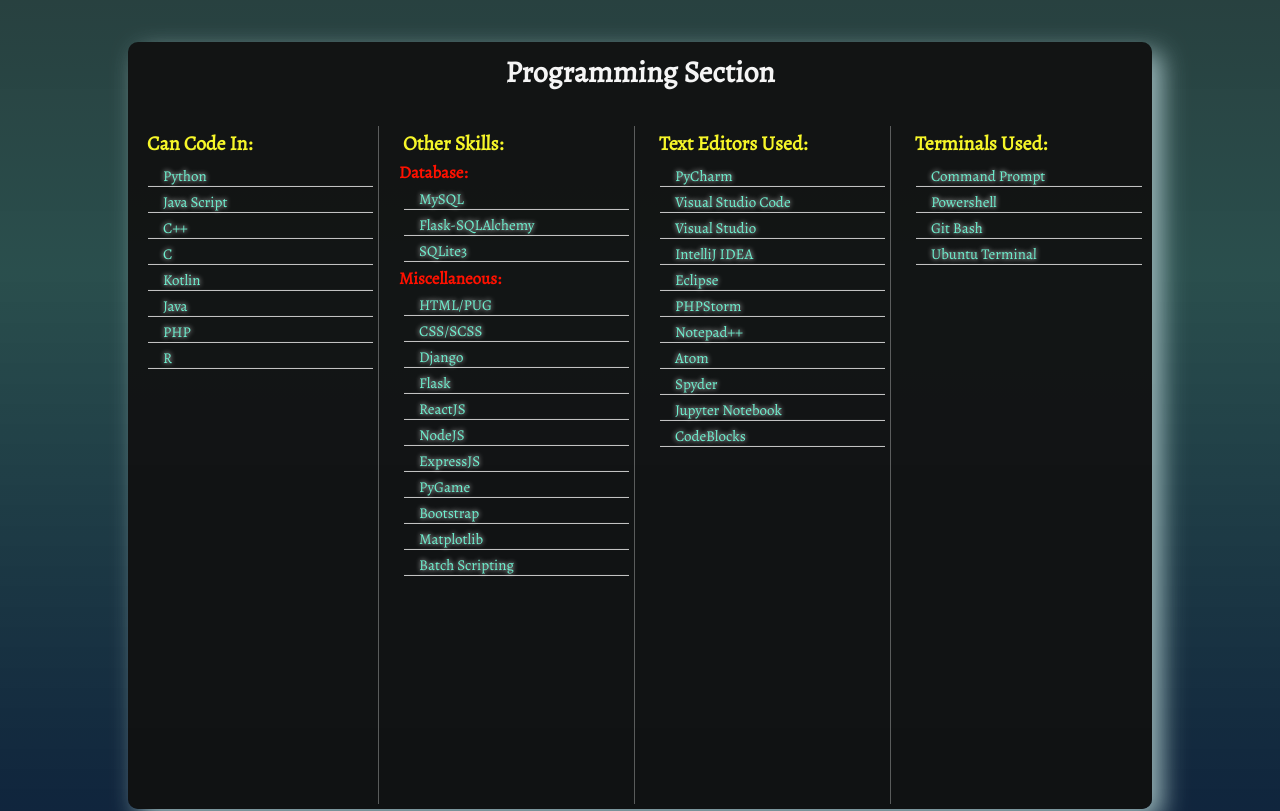
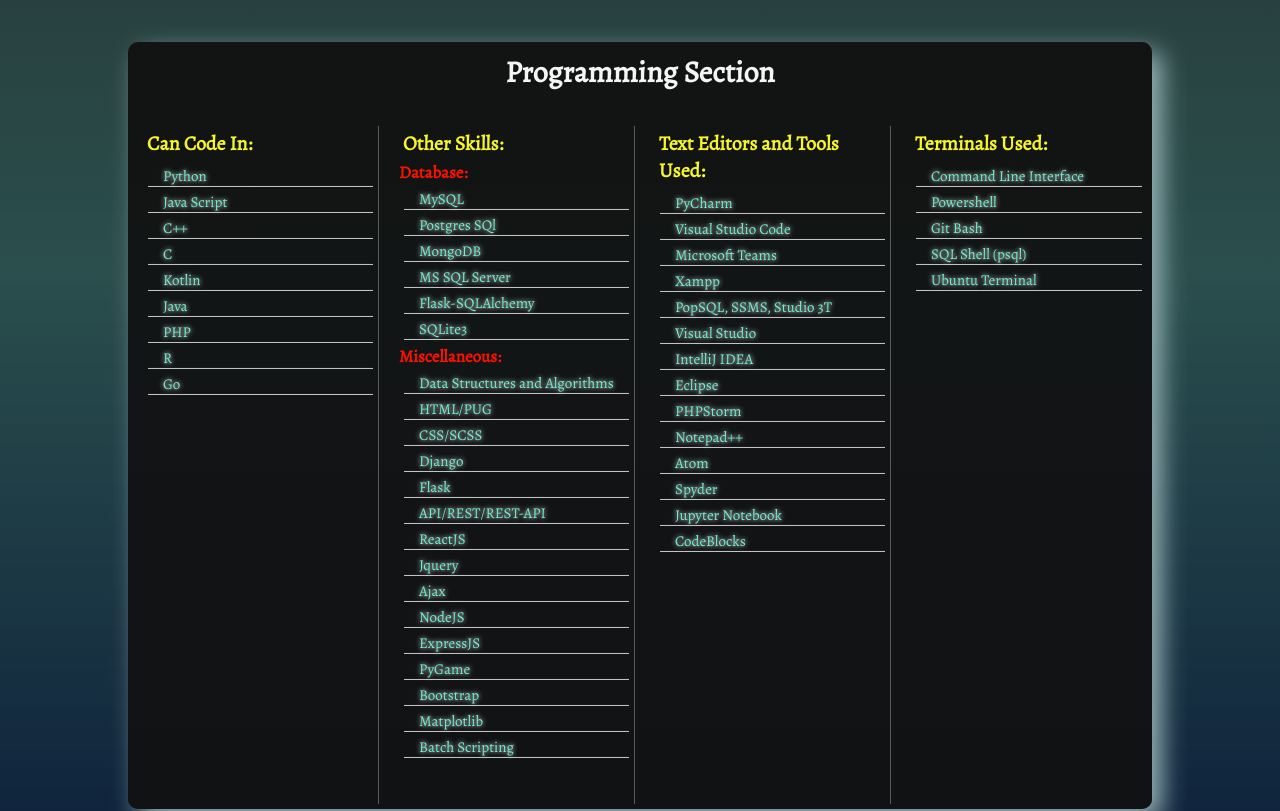
Before and after one commit to Sahil-k1509/portfolio, a plain HTML site: page index.html in a window 1280 px wide. Shown: the part 1380-2191 px from the top of the page. Drawn offline with nearby package versions, Linux system fonts and the light colour scheme.

Commit message:
Added more skills in coding section
Also, added js code to check height width of particular device

```diff
--- a/index.html
+++ b/index.html
@@ -74,6 +74,7 @@
                         <li class="language">Java</li>
                         <li class="language">PHP</li>
                         <li class="language">R</li>
+                        <li class="language">Go</li>
                     </ul>
                 </div>
                 <div class="additionals">
@@ -82,16 +83,23 @@
                         <h4>Database:</h4>
                         <ul>
                             <li class="database">MySQL</li>
+                            <li class="database">Postgres SQl</li>
+                            <li class="database">MongoDB</li>
+                            <li class="database">MS SQL Server</li>
                             <li class="database">Flask-SQLAlchemy</li>
                             <li class="database">SQLite3</li>
                         </ul>
                         <h4>Miscellaneous: </h4>
                         <ul>
+                            <li class="other">Data Structures and Algorithms</li>
                             <li class="other">HTML/PUG</li>
                             <li class="other">CSS/SCSS</li>
                             <li class="other">Django</li>
                             <li class="other">Flask</li>
+                            <li class="other">API/REST/REST-API</li>
                             <li class="other">ReactJS</li>
+                            <li class="other">Jquery</li>
+                            <li class="other">Ajax</li>
                             <li class="other">NodeJS</li>
                             <li class="other">ExpressJS</li>
                             <li class="other">PyGame</li>
@@ -102,10 +110,13 @@
                     </ul>
                 </div>
                 <div class="text-editors">
-                    <h3>Text Editors Used:</h3>
+                    <h3>Text Editors and Tools Used:</h3>
                     <ul>
                         <li class="editor">PyCharm</li>
                         <li class="editor">Visual Studio Code</li>
+                        <li class="editor">Microsoft Teams</li>
+                        <li class="editor">Xampp</li>
+                        <li class="editor">PopSQL, SSMS, Studio 3T</li>
                         <li class="editor">Visual Studio</li>
                         <li class="editor">IntelliJ IDEA</li>
                         <li class="editor">Eclipse</li>
@@ -120,16 +131,18 @@
                 <div class="terminals">
                     <h3>Terminals Used:</h3>
                     <ul>
-                        <li class="terminal">Command Prompt</li>
+                        <li class="terminal">Command Line Interface</li>
                         <li class="terminal">Powershell</li>
                         <li class="terminal">Git Bash</li>
+                        <li class="terminal">SQL Shell (psql)</li>
                         <li class="terminal">Ubuntu Terminal</li>
                     </ul>
                 </div>
             </div>
             <div class="post-script">
                 I am also a volunteer at N.S.S. involved in survey team.
-                <br>I also had a hobby of landscape photography.
+                <br>I also have some experience as a landscape photographer.
+                <br>I was not the best, but it was quite a hobby.
             </div>
         </div>
 
@@ -181,7 +194,7 @@
                         A console based pokemon game written using C++ is an implementation of Object Oriented Programming. <br>
                         Game include some worth mentioning features such as type advantages of certain types of pokemon over other types of pokemon<br><br>
                         I am thinking to work on adding more pokemons and a database( A txt file based base ) to store User's progress and creating a logging in system, but for the time being, it was just a starter project. <br>
-                        <br>Project link: <a href="https://github.com/Sahil-k1509/Poke_game" target="_blank">Pokemon</a>
+                        <br>Project link: <a href="https://github.com/Sahil-k1509/Poke_game">Pokemon</a>
                     </div>
                     <div class="project-langs">Tags: C++, OOPs</div>
                 </div>
@@ -193,8 +206,8 @@
                     <div class="project-description">
                        This is a snake game based on Javascript and HTML. This is a classic game with three mode having various maze sizes and buttons to control speed.<br>
                        <br>It is a fully developed project with basic javascript.<br><br>
-                       Project link: <a href="https://github.com/Sahil-k1509/Toxicated" target="_blank">Toxicated</a> <br>
-                       Play Game: <a href="http://sahil-k1509.github.io/Toxicated" target="_blank">Snake Game</a>
+                       Project link: <a href="https://github.com/Sahil-k1509/Toxicated">Toxicated</a> <br>
+                       Play Game: <a href="http://sahil-k1509.github.io/Toxicated">Snake Game</a>
                     </div>
                     <div class="project-langs">Tags: HTML, CSS, frontend, JavaScript</div>
                 </div>
@@ -205,7 +218,7 @@
                     <h3 class="project-title">Space Invaders</h3>
                     <div class="project-description">
                         It is a pyGame based space invaders game with enemy approaching you with increasing hordes as the game progresses. Survive as long as you can. There is no database of highscore system. Just run the program and start playing. <br>
-                      <br>  Project link: <a href="https://github.com/Sahil-k1509/space-invaders" target="_blank">Space invaders</a>
+                      <br>  Project link: <a href="https://github.com/Sahil-k1509/space-invaders">Space invaders</a>
                     </div>
                     <div class="project-langs">Tags: Python, PyGame</div>
                 </div>
@@ -216,7 +229,7 @@
                     <h3 class="project-title">Catch of the Day</h3>
                     <div class="project-description">
                         It is a React based online menu for a seafood restaurant where you can select from a variety of sea foods as long as the dish is in stock. There is an administration panel that can modify menu. The changes will instantaneously reflect on the current bill and menu.
-                      <br><br>  Project link: <a href="https://github.com/Sahil-k1509/catch-of-the-day" target="_blank">Sea food</a>
+                      <br><br>  Project link: <a href="https://github.com/Sahil-k1509/catch-of-the-day">Sea food</a>
                     </div>
                     <div class="project-langs">Tags: HTML, CSS, ReactJS, Javascript</div>
                 </div>
@@ -227,7 +240,7 @@
                     <h3 class="project-title">Heavenly</h3>
                     <div class="project-description">
                         This is a web page for a company that deals with online purchases of goods. It has multiple sections containing of items that are going to be launched soon, that have discounts or the most bought items. There is a contact form that doesnot work well due to lack of backend. <br>
-                      <br> Project link: <a href="https://github.com/Sahil-k1509/e-commerce" target="_blank">E-comm site</a>
+                      <br> Project link: <a href="https://github.com/Sahil-k1509/e-commerce">E-comm site</a>
                     </div>
                     <div class="project-langs">Tags: HTML, CSS, frontend</div>
                 </div>
@@ -288,6 +301,13 @@
     </footer>
 
     <a href="#intro" class="to-top">Go Up!</a>
+    <!--
+    <div id="testwidth" style="position: fixed; font-size: 1.5rem; top: 10px; left: 20px;color: white; padding: 2rem; width: 20rem; background-color: grey; border: 1px solid red;"></div>
+
+    <script>
+        var widthblock = document.getElementById("testwidth")
+        widthblock.innerHTML = `Width: ${screen.width} Height: ${screen.height}`
+    </script> -->
     <script src="./app.js"></script>
 </body>
 </html>
```
